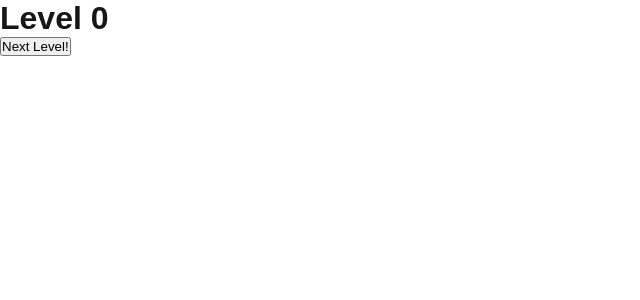
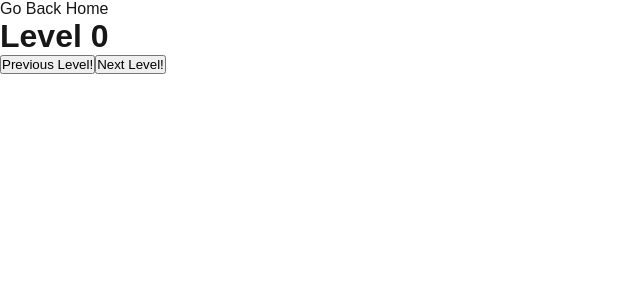
Before and after one commit to jacob-torres/The-Backrooms, a Next.js app in the folder the-backrooms/: page /levels/1 in a window 1280 px wide. Shown: the top 300 px of the page, without its empty margins (0-640 px from the left). Built offline with nearby package versions, Linux system fonts and the light colour scheme.

Commit message:
Added ability to click back and forth and update level. Also created plan document.

```diff
--- a/the-backrooms/src/app/levels/[id]/page.js
+++ b/the-backrooms/src/app/levels/[id]/page.js
@@ -15,7 +15,14 @@ export default function Levels() {
 
   return (
     <div>
+      <a href="/">Go Back Home</a>
       <h1>Level {level}</h1>
+      <button onClick={() => {
+        levelID += 1;
+        setLevel(level - 1);
+      }}>
+        Previous Level!
+      </button>
       <button onClick={() => {
         levelID += 1;
         setLevel(level + 1);
```
Also changed, not shown: 1 other file (tests, documents, lock files or other folders).
